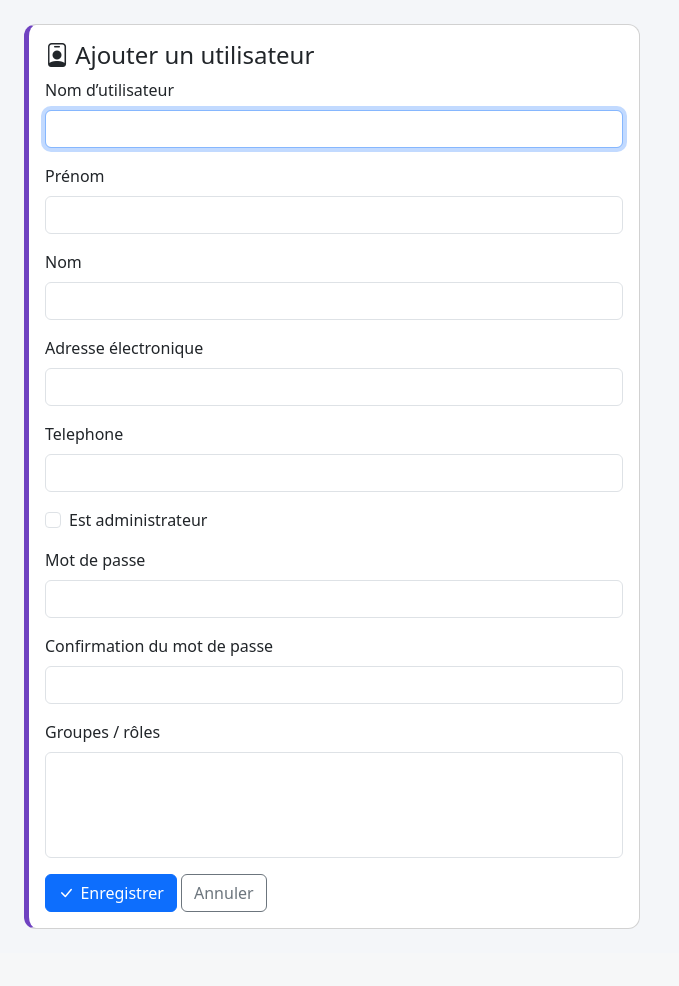
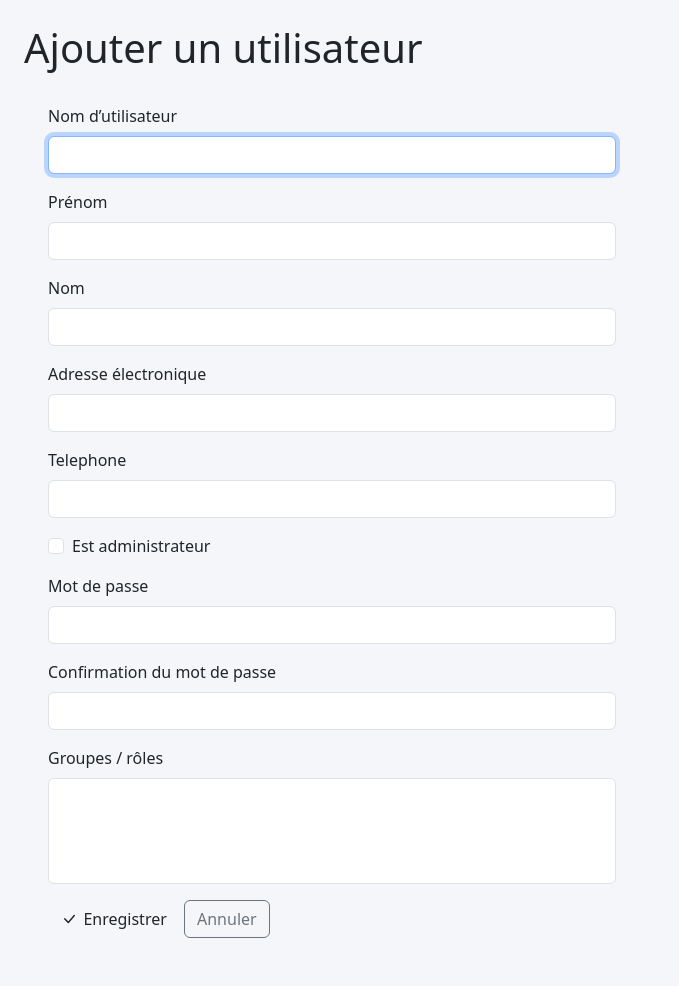
Before and after one commit to monamijer/django-academic, a Django app: page /comptes/utilisateurs/ajouter/ in a window 1280 px wide. Shown: the part 56-1042 px from the top of the page, without its empty margins (0-679 px from the left). Before the commit the page ends 985 px from the top, so only its background shows below. Run offline with Django 5.2, Linux system fonts and the light colour scheme; the visitor is signed in with stand-in values (Sample User, id 1); lists and menus that the app fills with data are empty; some libraries are stand-ins or nearby versions.

Commit message:
feat: update comptes/templates/comptes/formulaire_utilisateur.html

```diff
--- a/comptes/templates/comptes/formulaire_utilisateur.html
+++ b/comptes/templates/comptes/formulaire_utilisateur.html
@@ -1,9 +1,8 @@
 {% extends "base.html" %}
 {% block titre %}{{ titre }}{% endblock %}
 {% block contenu %}
-<div class="card section-utilisateurs col-md-6">
-  <div class="card-body">
-    <h4><i class="bi bi-person-badge"></i> {{ titre }}</h4>
+<div class="page-head"><div><h1>{{ titre }}</h1></div></div>
+<div class="panel col-md-6" style="padding:1.5rem;">
   <form method="post">
     {% csrf_token %}
     {% for field in form %}
@@ -16,9 +15,8 @@
         {% for error in field.errors %}<div class="text-danger small">{{ error }}</div>{% endfor %}
       </div>
     {% endfor %}
-      <button class="btn btn-primary btn-icon"><i class="bi bi-check-lg"></i> Enregistrer</button>
+    <button class="btn btn-brand btn-icon"><i class="bi bi-check-lg"></i> Enregistrer</button>
     <a href="{% url 'comptes:liste_utilisateurs' %}" class="btn btn-outline-secondary">Annuler</a>
   </form>
 </div>
-</div>
 {% endblock %}
```
Lines whose indentation alone changed are shown as unchanged.
